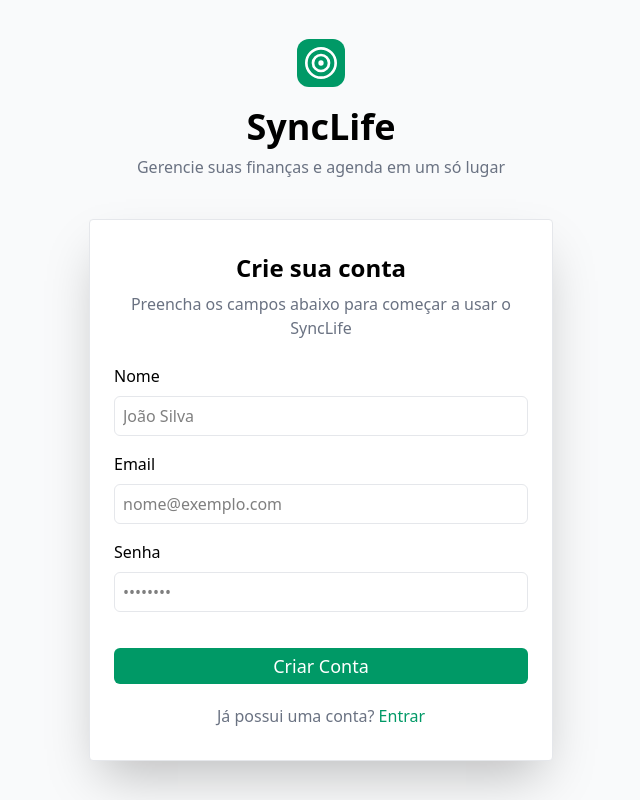
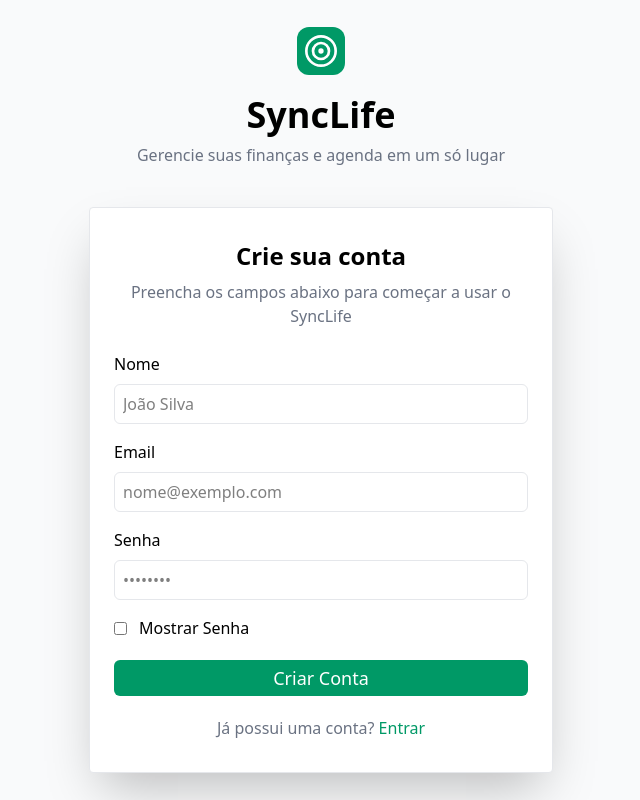
Before and after one commit to MariaJuliaAS/SyncLife, a React (Vite) app: page /register in a window 1280 px wide. Shown: the whole page, without its empty margins (319-959 px from the left). Built offline with nearby package versions, Linux system fonts and the light colour scheme; no server answers.

Commit message:
Loading na página de register

```diff
--- a/src/pages/register/index.tsx
+++ b/src/pages/register/index.tsx
@@ -5,6 +5,7 @@ import { createUserWithEmailAndPassword, sendEmailVerification } from "firebase/
 import { auth, db } from "../../services/firebaseConnection";
 import { addDoc, collection } from "firebase/firestore";
 import { Link, useNavigate } from "react-router-dom";
+import { ImSpinner2 } from "react-icons/im";
 
 interface UserProps {
     name: string;
@@ -14,6 +15,8 @@ interface UserProps {
 
 export function Register() {
     const navigate = useNavigate()
+    const [showPassword, setShowPassword] = useState(false)
+    const [loading, setLoading] = useState(false)
     const [userRegister, setUserRegister] = useState<UserProps>({
         name: '',
         email: '',
@@ -22,6 +25,7 @@ export function Register() {
 
     async function handlerRegisterUser(e: FormEvent) {
         e.preventDefault()
+        setLoading(true)
 
         await createUserWithEmailAndPassword(auth, userRegister.email, userRegister.password)
             .then((infoUser) => {
@@ -43,6 +47,7 @@ export function Register() {
                         console.log('Usuário adicionado')
                     })
                 navigate('/login')
+                setLoading(false)
             })
             .catch((error) => {
                 console.log('Erro ao cadastrar usuário: ' + error)
@@ -53,6 +58,14 @@ export function Register() {
                     alert('Senha muito fraca')
                 }
             })
+    }
+
+    if (loading) {
+        return (
+            <div className="w-full h-screen flex items-center justify-center">
+                <ImSpinner2 size={50} className="text-emerald-600 animate-spin" />
+            </div>
+        )
     }
 
     return (
@@ -88,10 +101,19 @@ export function Register() {
                         <label className="sm:text-base text-sm font-medium mb-2">Senha</label>
                         <Input
                             placeholder="••••••••"
-                            type="password"
+                            type={showPassword ? 'text' : 'password'}
                             value={userRegister.password}
                             onChange={(e) => setUserRegister(prev => ({ ...prev, password: e.target.value }))}
                         />
+                        <div className="flex items-center">
+                            <input
+                                type='checkbox'
+                                className="accent-emerald-600"
+                                onClick={() => setShowPassword(!showPassword)}
+                            />
+                            <label className="sm:text-base text-sm ml-3">{showPassword ? 'Ocultar senha' : 'Mostrar Senha'}</label>
+                        </div>
+
                         <button type="submit" className="sm:text-lg text-base my-5 bg-emerald-600 rounded-md py-1 text-white font-medium cursor-pointer transition-all duration-200 hover:scale-105">
                             Criar Conta
                         </button>
```
